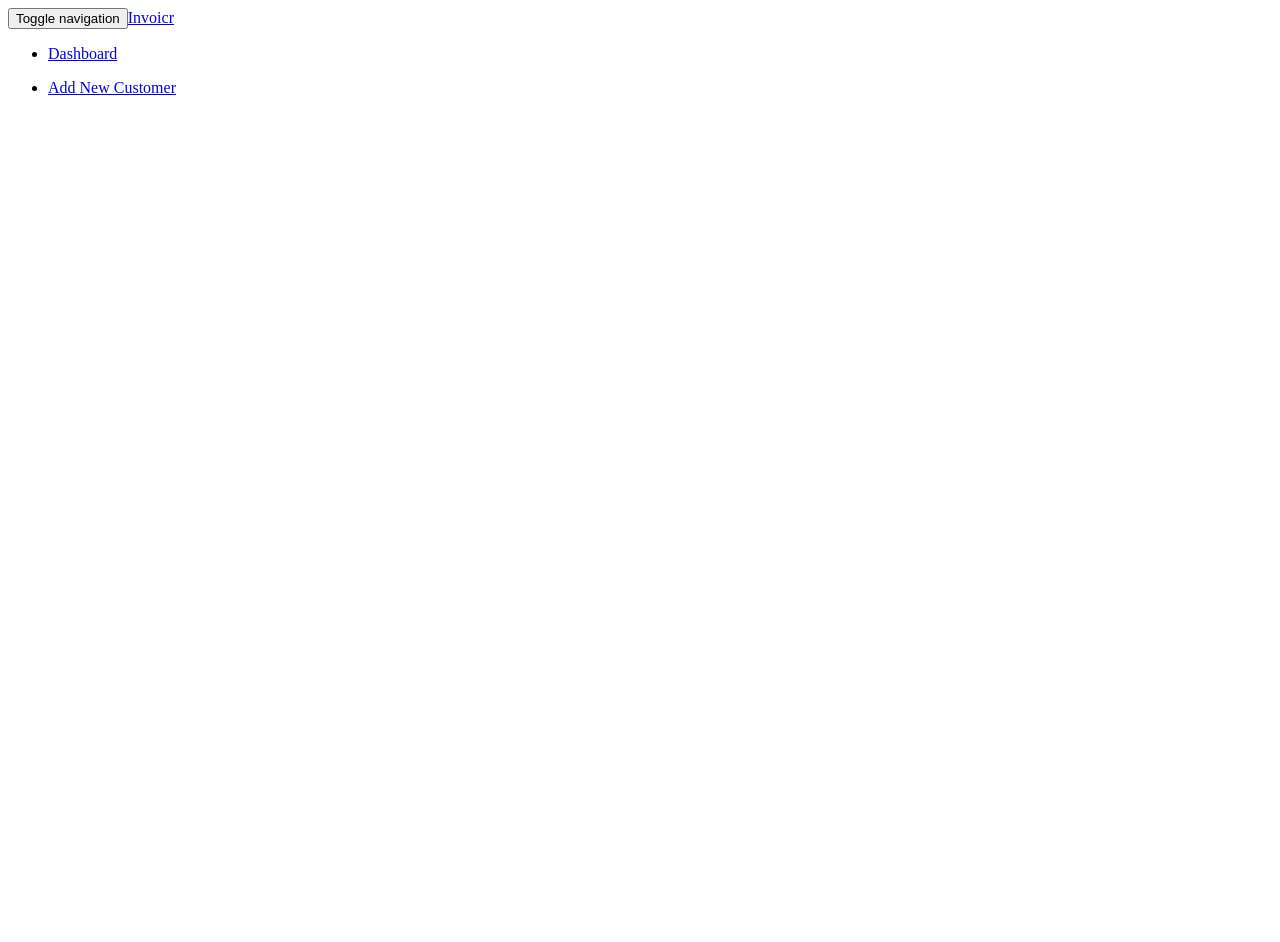
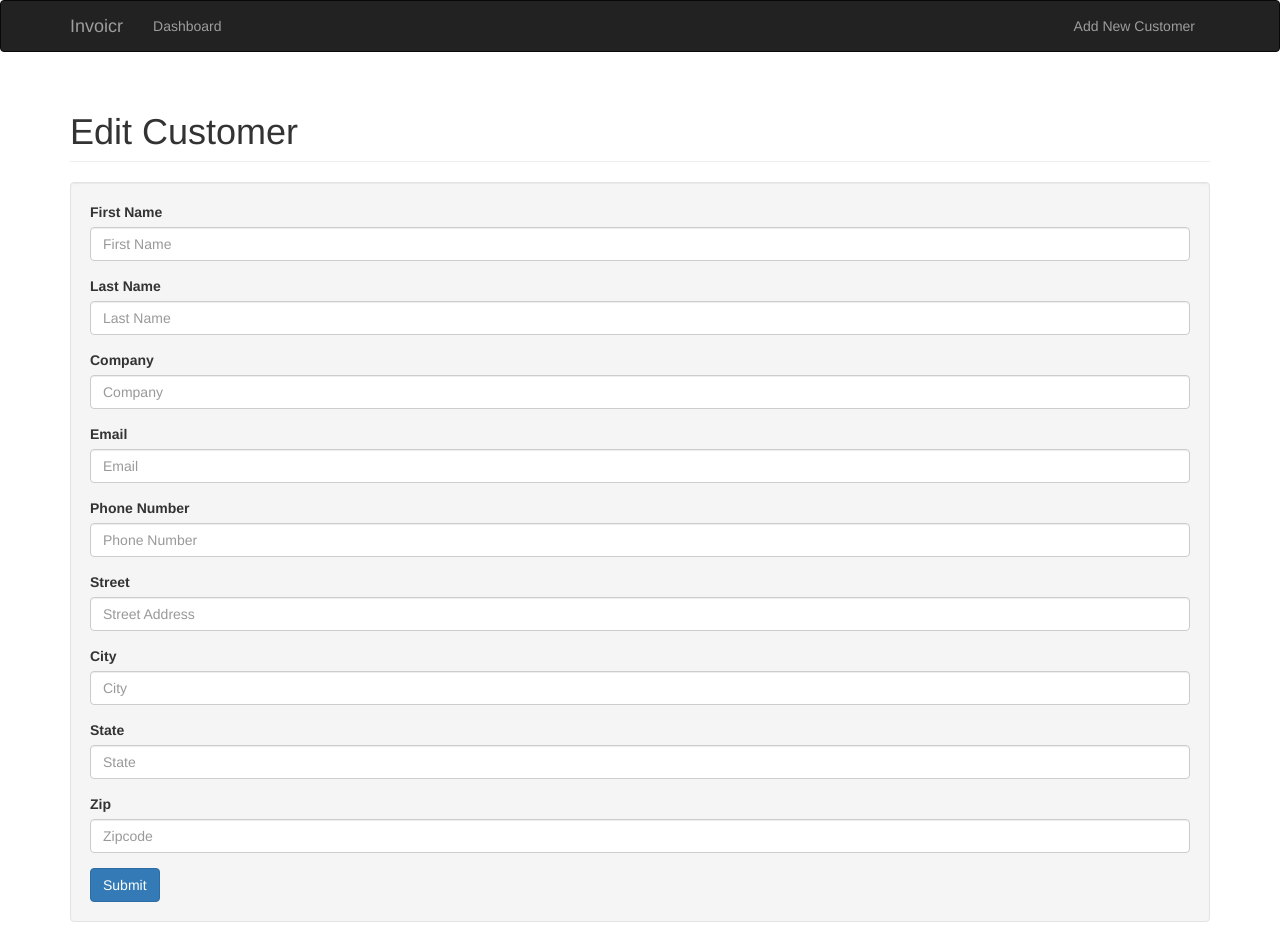
Before and after one commit to PatrickHickey/MongoDB, an Angular app in the folder invoicr/invoicr-angular/: page /customer/edit/1 in a window 1280 px wide. Before the commit this address led to /. Before the commit the page ends 800 px from the top, so only its background shows below. Built offline with nearby package versions, Linux system fonts and the light colour scheme; no server answers.

Commit message:
project3

```diff
--- a/invoicr/invoicr-angular/src/app/app.module.ts
+++ b/invoicr/invoicr-angular/src/app/app.module.ts
@@ -17,7 +17,8 @@
 const appRoutes: Routes = [
   {path:'', component:CustomersComponent},
   {path:'customer/add', component: AddCustomerComponent},
-  {path: 'customer/:id', component: CustomerDetailsComponent}
+  {path: 'customer/:id', component: CustomerDetailsComponent},
+  {path: 'customer/edit/:id', component: EditCustomerComponent}
 ]
 
 @NgModule({
--- a/invoicr/invoicr-angular/src/app/components/customers/customers.component.ts
+++ b/invoicr/invoicr-angular/src/app/components/customers/customers.component.ts
@@ -1,5 +1,6 @@
 import { Component, OnInit } from '@angular/core';
 import {CustomerService} from '../../services/customer.service';
+import {Router} from '@angular/router';
 
 @Component({
   selector: 'app-customers',
@@ -8,7 +9,7 @@
 })
 export class CustomersComponent implements OnInit {
   customers;
-  constructor(private customerService:CustomerService) { }
+  constructor(private customerService:CustomerService, private router: Router) { }
 
   ngOnInit() {
     this.customerService.getCustomers().subscribe(customers => {
@@ -16,4 +17,10 @@
     });
   }
 
+  onDeleteClick(id){
+    this.customerService.deleteCustomer(id).subscribe(customer => {
+      this.router.navigate(['/']);
+    });
+  }
+
 }
--- a/invoicr/invoicr-angular/src/app/components/edit-customer/edit-customer.component.html
+++ b/invoicr/invoicr-angular/src/app/components/edit-customer/edit-customer.component.html
@@ -1,3 +1,41 @@
-<p>
-  edit-customer works!
-</p>
+<h1 class="page-header">Edit Customer</h1>
+<form (submit)="onEditSubmit()" class="well">
+      <div class="form-group">
+          <label>First Name</label>
+          <input type="text" class="form-control" [(ngModel)]="first_name" name="first_name" placeholder="First Name">
+      </div>
+      <div class="form-group">
+          <label>Last Name</label>
+          <input type="text" class="form-control" [(ngModel)]="last_name" name="last_name" placeholder="Last Name">
+      </div>
+      <div class="form-group">
+          <label>Company</label>
+          <input type="text" class="form-control" [(ngModel)]="company" name="company" placeholder="Company">
+      </div>
+      <div class="form-group">
+          <label>Email</label>
+          <input type="text" class="form-control" [(ngModel)]="email" name="email" placeholder="Email">
+      </div>
+      <div class="form-group">
+          <label>Phone Number</label>
+          <input type="text" class="form-control" [(ngModel)]="phone" name="phone" placeholder="Phone Number">
+      </div>
+
+      <div class="form-group">
+          <label>Street</label>
+          <input type="text" class="form-control" [(ngModel)]="street" name="street" placeholder="Street Address">
+      </div>
+      <div class="form-group">
+          <label>City</label>
+          <input type="text" class="form-control" [(ngModel)]="city" name="city" placeholder="City">
+      </div>
+      <div class="form-group">
+          <label>State</label>
+          <input type="text" class="form-control" [(ngModel)]="state" name="state" placeholder="State">
+      </div>
+      <div class="form-group">
+          <label>Zip</label>
+          <input type="text" class="form-control" [(ngModel)]="zip" name="zip" placeholder="Zipcode">
+      </div>
+      <button type="submit" class="btn btn-primary">Submit</button>
+  </form>
--- a/invoicr/invoicr-angular/src/app/components/edit-customer/edit-customer.component.ts
+++ b/invoicr/invoicr-angular/src/app/components/edit-customer/edit-customer.component.ts
@@ -1,4 +1,6 @@
 import { Component, OnInit } from '@angular/core';
+import {CustomerService} from '../../services/customer.service';
+import {Router, ActivatedRoute, Params} from '@angular/router';
 
 @Component({
   selector: 'app-edit-customer',
@@ -6,10 +8,51 @@
   styleUrls: ['./edit-customer.component.css']
 })
 export class EditCustomerComponent implements OnInit {
-
-  constructor() { }
+  id;
+  first_name;
+  last_name;
+  company;
+  email;
+  phone;
+  street;
+  city;
+  state;
+  zip;
+  constructor(private customerService:CustomerService, private router: Router, private route: ActivatedRoute) { }
 
   ngOnInit() {
+    this.id = this.route.snapshot.params['id'];
+
+    this.customerService.getCustomer(this.id).subscribe(customer => {
+    this.first_name = customer.first_name;
+    this.last_name = customer.last_name;
+    this.company = customer.company;
+    this.email = customer.email;
+    this.phone = customer.phone;
+    this.street = customer.address.street;
+    this.city = customer.address.city;
+    this.state = customer.address.state;
+    this.zip = customer.address.zip;
+    });
+  }
+
+  onEditSubmit(){
+    let customer = {
+        first_name: this.first_name,
+        last_name: this.last_name,
+        email: this.email,
+        phone: this.phone,
+        address: {
+          street: this.street,
+          city: this.city,
+          state: this.state,
+          zip: this.zip
+        }
+    }
+
+    this.customerService.updateCustomer(this.id, customer).subscribe(customer => {
+      this.router.navigate(['/']);
+    });
   }
 
 }
--- a/invoicr/invoicr-angular/src/app/services/customer.service.ts
+++ b/invoicr/invoicr-angular/src/app/services/customer.service.ts
@@ -23,4 +23,16 @@
     return this.http.post('http://localhost:3000/api/customers', customer, {headers: headers})
       .map(res => res.json());
   }
+
+  updateCustomer(id, customer){
+    let headers = new Headers();
+    headers.append('Content-Type', 'application/json');
+    return this.http.put('http://localhost:3000/api/customers/'+id, customer, {headers: headers})
+      .map(res => res.json());
+  }
+
+  deleteCustomer(id){
+    return this.http.delete('http://localhost:3000/api/customers/'+id)
+      .map(res => res.json());
+  }
 }
--- a/invoicr/invoicr-angular/src/index.html
+++ b/invoicr/invoicr-angular/src/index.html
@@ -7,7 +7,7 @@
 
   <meta name="viewport" content="width=device-width, initial-scale=1">
   <link rel="icon" type="image/x-icon" href="favicon.ico">
-  <link rel="stylesheet" href="https://bootswatch.com/simplex/bootstrap.min.css">
+  <link rel="stylesheet" href="https://maxcdn.bootstrapcdn.com/bootstrap/3.3.7/css/bootstrap.min.css">
 </head>
 <body>
   <base href="/">
```
Also changed, not shown: 1 other file (tests, documents, lock files or other folders).
